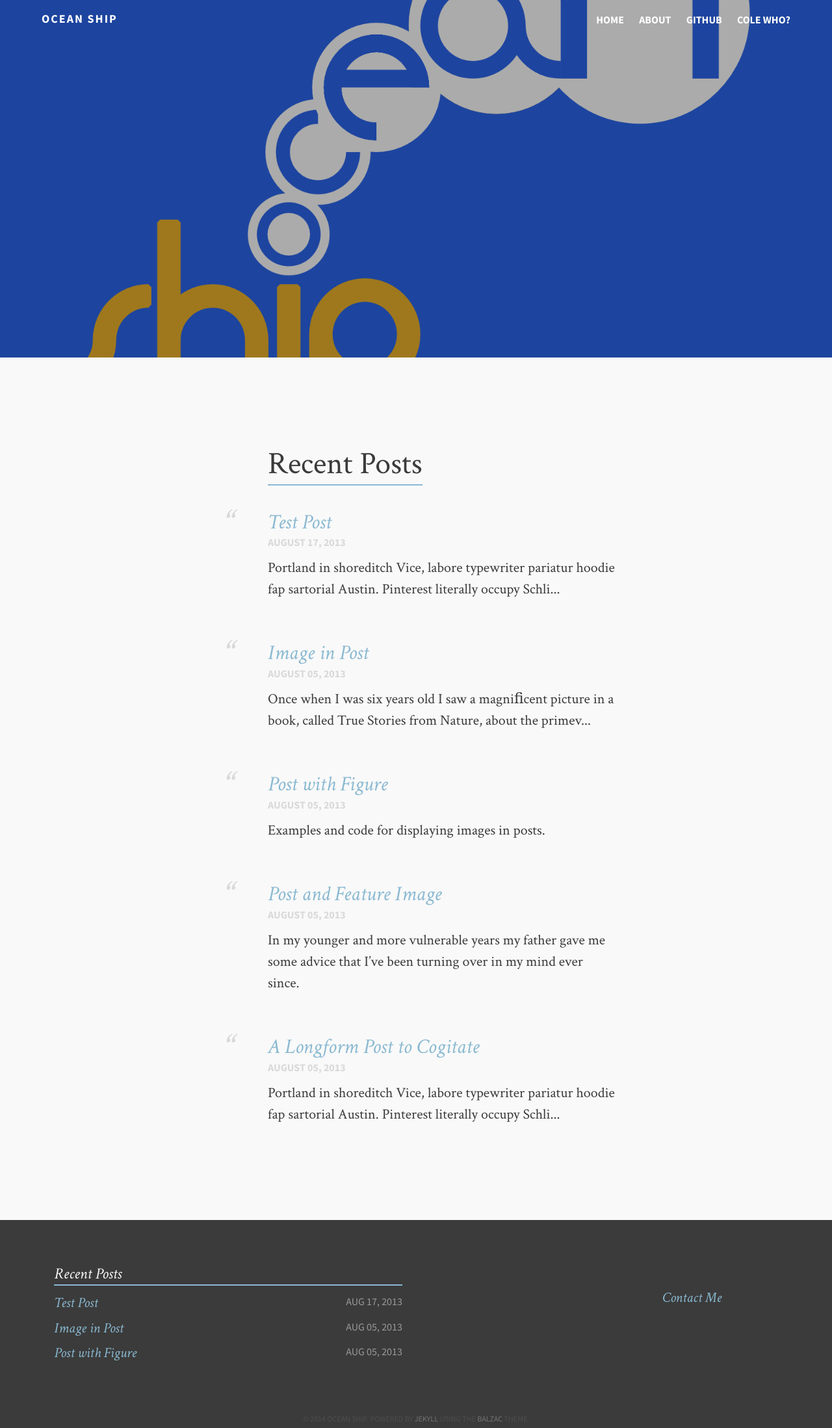
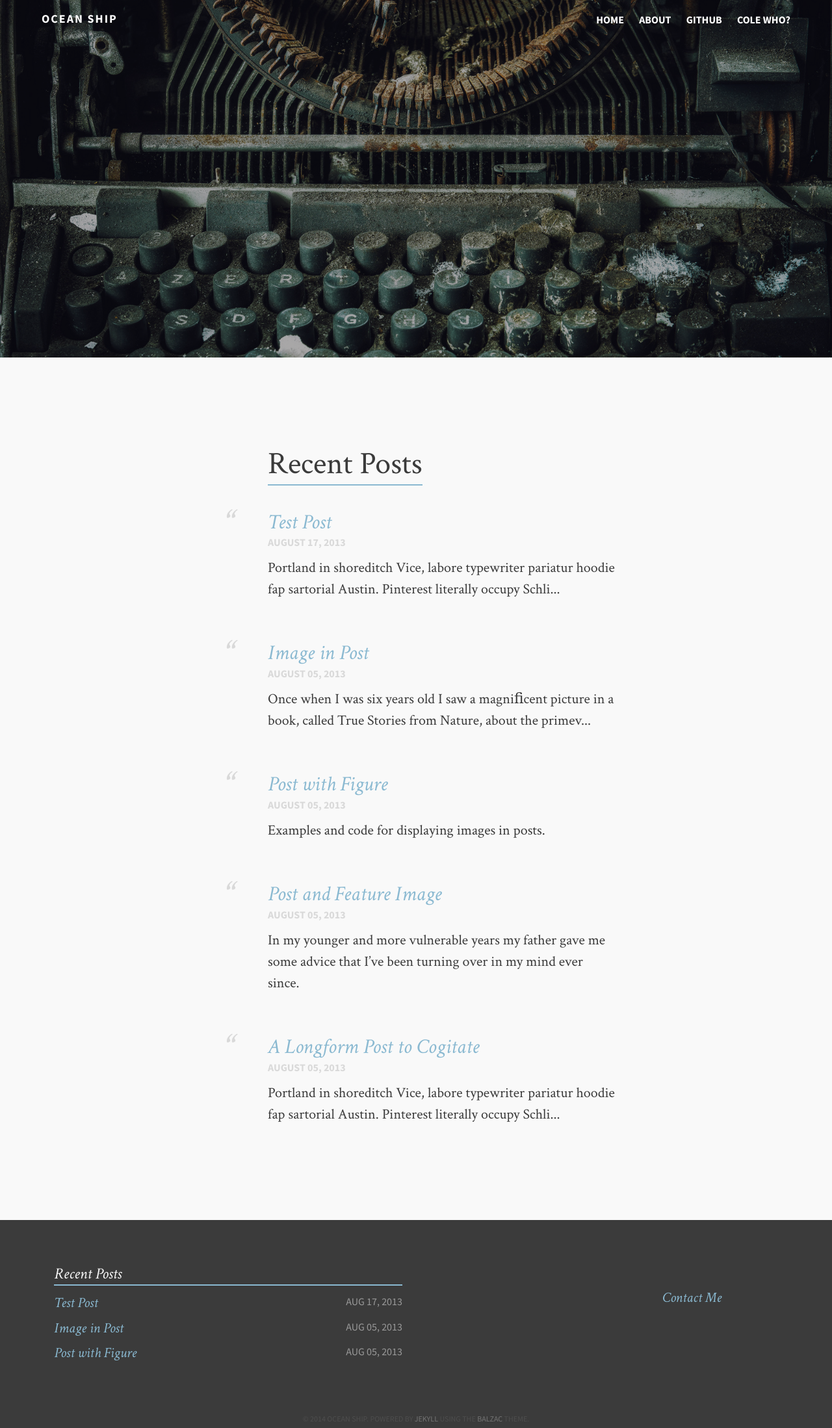
Before and after one commit to oceanship/oceanship.github.io, a Jekyll site: the page built from index.md, in a window 1280 px wide. Shown: the whole page at 65% size. Built offline with Jekyll 4.4.1, drawn with Linux system fonts in a browser that asks for light colours.

Commit message:
typewriter

```diff
--- a/_layouts/home.html
+++ b/_layouts/home.html
@@ -4,7 +4,7 @@
 
 
   <div class="overlay"></div>
-  <div class="featured-image" style="background-image: url({{ site.url }}/images/weblogo.png)"></div>
+  <div class="featured-image" style="background-image: url({{ site.url }}/images/typewriter.jpg)"></div>
 
     <div id='bump'>
         <section class="article archive">
```
